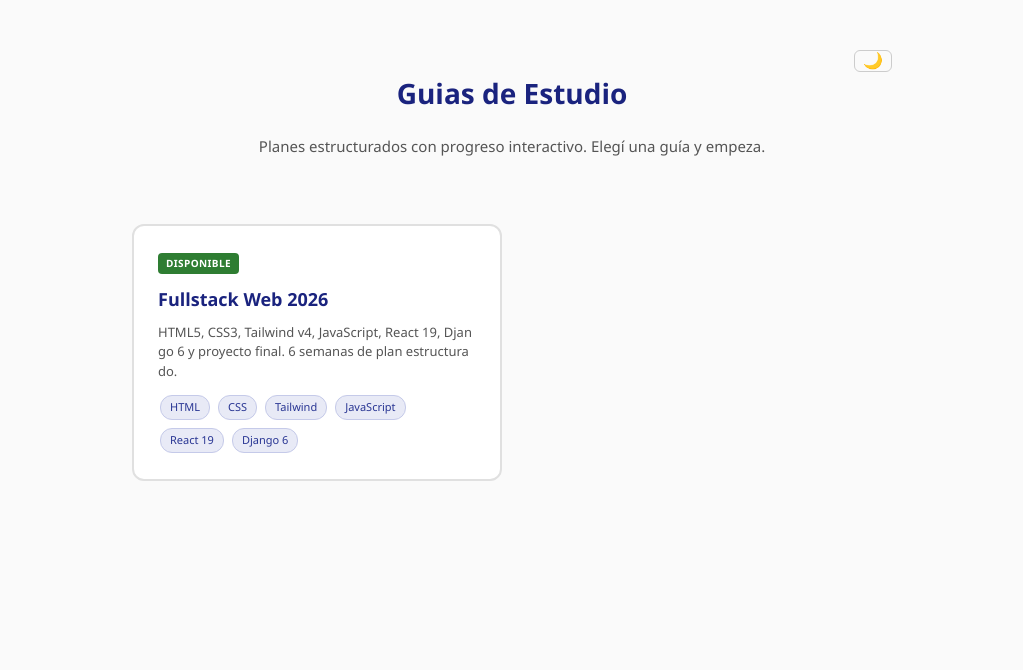
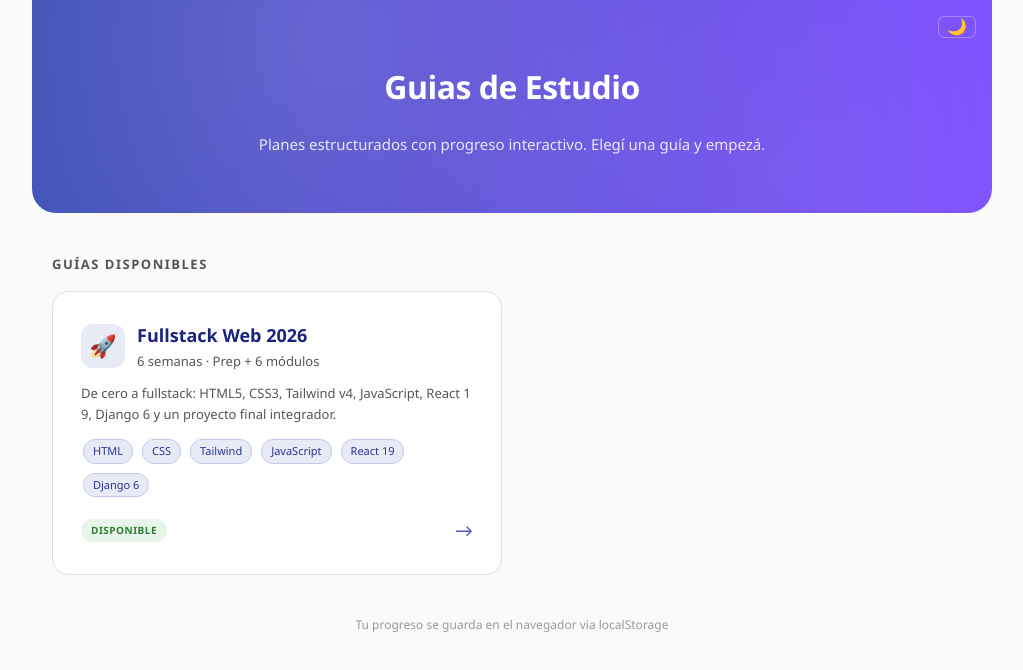
Before and after one commit to mauruiz20/guias-dev, a plain HTML site: page index.html in a window 1280 px wide. Shown: the whole page, without its empty margins (128-1151 px from the left). Drawn offline with Linux system fonts and the light colour scheme.

Commit message:
fix: theme toggle on landing, modernize landing styles

```diff
--- a/index.html
+++ b/index.html
@@ -5,104 +5,36 @@
     <meta name="viewport" content="width=device-width, initial-scale=1.0" />
     <title>Guias de Estudio — Dev</title>
     <link rel="stylesheet" href="shared/styles.css" />
-    <style>
-      .landing-header {
-        text-align: center;
-        padding: 40px 0 20px;
-      }
-      .landing-header h1 {
-        border: none;
-        font-size: 28px;
-        margin: 0;
-      }
-      .landing-header p {
-        color: var(--text-muted);
-        font-size: 15px;
-        margin-top: 8px;
-      }
-      .guides-grid {
-        display: grid;
-        grid-template-columns: repeat(auto-fill, minmax(300px, 1fr));
-        gap: 20px;
-        margin-top: 30px;
-      }
-      .guide-card {
-        background: var(--bg-surface);
-        border: 2px solid var(--border);
-        border-radius: 12px;
-        padding: 24px;
-        transition: border-color 0.2s, transform 0.2s;
-        text-decoration: none;
-        color: var(--text);
-        display: block;
-      }
-      .guide-card:hover {
-        border-color: var(--accent);
-        transform: translateY(-2px);
-        text-decoration: none;
-      }
-      .guide-card h2 {
-        margin: 0 0 8px;
-        font-size: 18px;
-        color: var(--h1);
-      }
-      .guide-card p {
-        margin: 0 0 12px;
-        font-size: 13px;
-        color: var(--text-muted);
-        line-height: 1.5;
-      }
-      .guide-tags {
-        display: flex;
-        flex-wrap: wrap;
-        gap: 4px;
-      }
-      .guide-status {
-        display: inline-block;
-        font-size: 10px;
-        font-weight: 700;
-        padding: 2px 8px;
-        border-radius: 4px;
-        text-transform: uppercase;
-        letter-spacing: 0.4px;
-        margin-bottom: 10px;
-      }
-      .guide-status.active {
-        background: #2e7d32;
-        color: #fff;
-      }
-      .guide-status.soon {
-        background: var(--border);
-        color: var(--text-muted);
-      }
-      .landing-theme {
-        position: absolute;
-        top: 20px;
-        right: 20px;
-      }
-    </style>
   </head>
-  <body style="position: relative">
+  <body class="landing-body">
+    <div class="landing-hero">
       <button
         class="theme-toggle landing-theme"
         id="themeToggle"
         title="Cambiar tema"
       ></button>
-
-    <div class="landing-header">
       <h1>Guias de Estudio</h1>
-      <p>
-        Planes estructurados con progreso interactivo. Elegí una guía y empeza.
+      <p class="subtitle">
+        Planes estructurados con progreso interactivo. Elegí una guía y empezá.
       </p>
     </div>
 
+    <p class="landing-section-title">Guías disponibles</p>
+
     <div class="guides-grid">
       <a href="fullstack-2026/" class="guide-card">
-        <span class="guide-status active">Disponible</span>
+        <div class="guide-card-header">
+          <div class="guide-icon" style="background: var(--accent-light)">
+            🚀
+          </div>
+          <div>
             <h2>Fullstack Web 2026</h2>
+            <p class="guide-card-meta">6 semanas · Prep + 6 módulos</p>
+          </div>
+        </div>
         <p>
-          HTML5, CSS3, Tailwind v4, JavaScript, React 19, Django 6 y proyecto
-          final. 6 semanas de plan estructurado.
+          De cero a fullstack: HTML5, CSS3, Tailwind v4, JavaScript, React 19,
+          Django 6 y un proyecto final integrador.
         </p>
         <div class="guide-tags">
           <span class="tg">HTML</span>
@@ -112,11 +44,19 @@
           <span class="tg">React 19</span>
           <span class="tg">Django 6</span>
         </div>
+        <div class="guide-card-footer">
+          <span class="guide-status active">Disponible</span>
+          <span class="guide-arrow">→</span>
+        </div>
       </a>
 
       <!-- Futuras guias: copiar el bloque de arriba y cambiar datos -->
     </div>
 
+    <div class="landing-footer">
+      Tu progreso se guarda en el navegador via localStorage
+    </div>
+
     <script src="shared/app.js"></script>
   </body>
 </html>
--- a/shared/app.js
+++ b/shared/app.js
@@ -57,12 +57,15 @@ function toggleDone(cb) {
 }
 
 function updateProgress() {
+  const bar = document.getElementById('globalBar')
+  if (!bar) return
+
   const all = document.querySelectorAll('input[type="checkbox"][id^="cb-"]')
   const checked = [...all].filter((c) => c.checked).length
   const total = all.length
   const pct = total ? Math.round((checked / total) * 100) : 0
 
-  document.getElementById('globalBar').style.width = pct + '%'
+  bar.style.width = pct + '%'
   document.getElementById('globalPercent').textContent = pct + '%'
   document.getElementById('globalCount').textContent =
     checked + ' / ' + total + ' completados'
@@ -131,8 +134,11 @@ function linkifyUrls() {
 
 function setupSectionNav() {
   const navChips = document.querySelectorAll('.nav-chip')
+  const progress = document.getElementById('globalProgress')
+  if (!navChips.length || !progress) return
+
   const sectionIds = [...navChips].map((chip) => chip.getAttribute('data-nav'))
-  const stickyHeight = document.getElementById('globalProgress').offsetHeight
+  const stickyHeight = progress.offsetHeight
 
   // Smooth scroll with offset for sticky header
   navChips.forEach((chip) => {
@@ -175,7 +181,8 @@ document.addEventListener('DOMContentLoaded', () => {
   updateProgress()
   setupSectionNav()
 
-  document.getElementById('themeToggle').addEventListener('click', toggleTheme)
+  const themeBtn = document.getElementById('themeToggle')
+  if (themeBtn) themeBtn.addEventListener('click', toggleTheme)
 
   document.addEventListener('change', (e) => {
     if (
--- a/shared/styles.css
+++ b/shared/styles.css
@@ -444,6 +444,166 @@ hr {
   background: #c62828;
 }
 
+/* ===== Landing page ===== */
+.landing-body {
+  position: relative;
+  max-width: 960px;
+}
+.landing-hero {
+  text-align: center;
+  padding: 60px 20px 40px;
+  background: var(--accent-fill);
+  border-radius: 0 0 24px 24px;
+  margin: -30px -20px 0;
+  position: relative;
+  overflow: hidden;
+}
+.landing-hero::before {
+  content: '';
+  position: absolute;
+  inset: 0;
+  background: radial-gradient(circle at 30% 20%, rgba(255,255,255,0.12) 0%, transparent 60%),
+              radial-gradient(circle at 80% 80%, rgba(255,255,255,0.08) 0%, transparent 50%);
+}
+.landing-hero h1 {
+  border: none;
+  font-size: 32px;
+  margin: 0;
+  color: #fff;
+  font-weight: 800;
+  letter-spacing: -0.5px;
+  position: relative;
+}
+.landing-hero .subtitle {
+  color: rgba(255,255,255,0.85);
+  font-size: 15px;
+  margin-top: 10px;
+  position: relative;
+}
+.landing-hero .landing-theme {
+  position: absolute;
+  top: 16px;
+  right: 16px;
+  border-color: rgba(255,255,255,0.3);
+  color: #fff;
+}
+.landing-hero .landing-theme:hover {
+  border-color: rgba(255,255,255,0.6);
+}
+.landing-section-title {
+  font-size: 13px;
+  text-transform: uppercase;
+  letter-spacing: 1.5px;
+  color: var(--text-muted);
+  font-weight: 700;
+  margin: 40px 0 16px;
+}
+.guides-grid {
+  display: grid;
+  grid-template-columns: repeat(auto-fill, minmax(320px, 1fr));
+  gap: 20px;
+}
+.guide-card {
+  background: var(--bg-surface);
+  border: 1px solid var(--border);
+  border-radius: 16px;
+  padding: 28px;
+  transition: border-color 0.2s, transform 0.2s, box-shadow 0.2s;
+  text-decoration: none;
+  color: var(--text);
+  display: flex;
+  flex-direction: column;
+  gap: 12px;
+}
+.guide-card:hover {
+  border-color: var(--accent);
+  transform: translateY(-3px);
+  box-shadow: 0 8px 24px rgba(0,0,0,0.08);
+  text-decoration: none;
+}
+[data-theme='dark'] .guide-card:hover {
+  box-shadow: 0 8px 24px rgba(0,0,0,0.3);
+}
+.guide-card-header {
+  display: flex;
+  align-items: center;
+  gap: 12px;
+}
+.guide-icon {
+  width: 44px;
+  height: 44px;
+  border-radius: 12px;
+  display: flex;
+  align-items: center;
+  justify-content: center;
+  font-size: 22px;
+  flex-shrink: 0;
+}
+.guide-card h2 {
+  margin: 0;
+  font-size: 18px;
+  color: var(--h1);
+  font-weight: 700;
+}
+.guide-card-meta {
+  font-size: 12px;
+  color: var(--text-muted);
+  margin: 0;
+}
+.guide-card p {
+  margin: 0;
+  font-size: 13px;
+  color: var(--text-muted);
+  line-height: 1.6;
+}
+.guide-tags {
+  display: flex;
+  flex-wrap: wrap;
+  gap: 5px;
+  margin-top: auto;
+}
+.guide-card-footer {
+  display: flex;
+  align-items: center;
+  justify-content: space-between;
+  margin-top: 4px;
+}
+.guide-status {
+  display: inline-block;
+  font-size: 10px;
+  font-weight: 700;
+  padding: 3px 10px;
+  border-radius: 20px;
+  text-transform: uppercase;
+  letter-spacing: 0.5px;
+}
+.guide-status.active {
+  background: #e8f5e9;
+  color: #2e7d32;
+}
+[data-theme='dark'] .guide-status.active {
+  background: #1b2e1b;
+  color: #81c784;
+}
+.guide-status.soon {
+  background: var(--accent-light);
+  color: var(--text-muted);
+}
+.guide-arrow {
+  font-size: 18px;
+  color: var(--accent);
+  transition: transform 0.2s;
+}
+.guide-card:hover .guide-arrow {
+  transform: translateX(4px);
+}
+.landing-footer {
+  text-align: center;
+  padding: 40px 0 20px;
+  font-size: 12px;
+  color: var(--text-faded);
+}
+
 /* ===== Theme toggle ===== */
 .theme-toggle {
   background: none;
```
Lines whose indentation alone changed are shown as unchanged.
